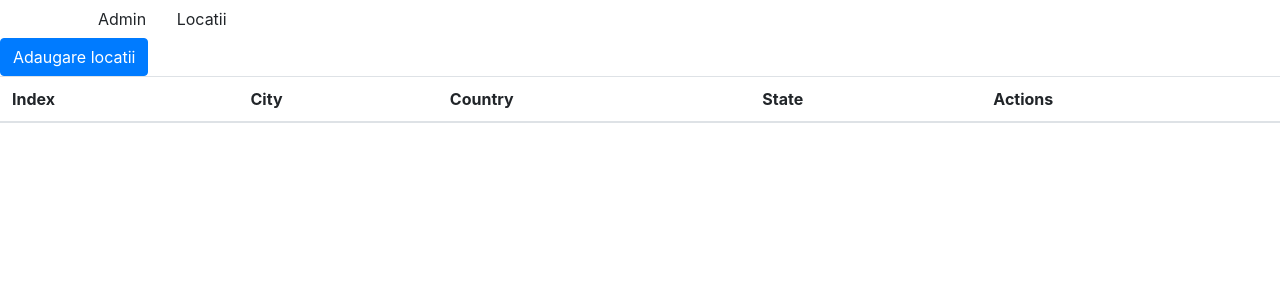
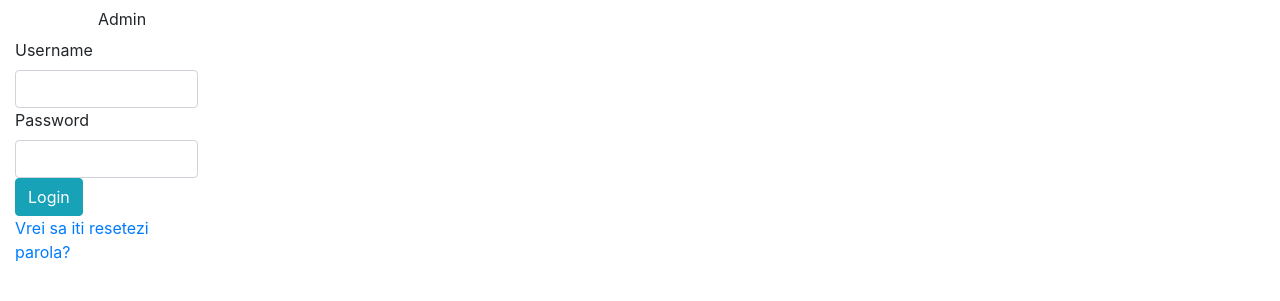
Before and after one commit to paulicaETTI/Python-Project, a Django app: page / in a window 1280 px wide. Shown: the top 301 px of the page. Run offline with Django 5.2, Linux system fonts and the light colour scheme; data that the repository does not hold is empty; some libraries are stand-ins or nearby versions.

Commit message:
mai multe chestii naspa

```diff
--- a/proiect2/app1/forms.py
+++ b/proiect2/app1/forms.py
@@ -24,10 +24,10 @@ class LocationForm(forms.ModelForm):
         country_value = self.cleaned_data.get('country')
         if self.pk:
             if location.objects.filter(city__icontains=city_value, country__icontains=country_value).exclude(id=self.pk).exists():
-                self._errors['city'] = self.error_class(['Orasul si tara deja exista!'])
+                self._errors['city'] = self.error_class(['Orasul deja exista!'])
 
         else:
             if location.objects.filter(city__icontains=city_value, country__icontains=country_value).exclude(id=self.pk).exists():
-                self._errors['city'] = self.error_class(['Orasul si tara deja exista!'])
+                self._errors['city'] = self.error_class(['Orasul deja exista!'])
 
-        return self.cleaned_data # minutul 42
+        return self.cleaned_data
--- a/proiect2/app1/views.py
+++ b/proiect2/app1/views.py
@@ -1,3 +1,5 @@
+from django.contrib.auth.decorators import login_required
+from django.contrib.auth.mixins import LoginRequiredMixin
 from django.shortcuts import render, redirect
 from django.urls import reverse
 from django.views.generic import ListView, CreateView, UpdateView
@@ -7,11 +9,11 @@ from app1.models import location
 
 
 # Create your views here.
-class LocationView(ListView):
+class LocationView(LoginRequiredMixin, ListView):
     model = location
     template_name = 'app1/location_index.html'
 
-class CreateLocationView(CreateView):
+class CreateLocationView(LoginRequiredMixin, CreateView):
     model = location
     # fields = ['city', 'country']
     form_class = LocationForm
@@ -26,7 +28,7 @@ class CreateLocationView(CreateView):
         return data
 
 
-class UpdateLocationView(UpdateView):
+class UpdateLocationView(LoginRequiredMixin, UpdateView):
     model = location
     # fields = ['city', 'country']
     form_class = LocationForm
@@ -40,10 +42,12 @@ class UpdateLocationView(UpdateView):
         data.update({'pk': self.kwargs['pk']})
         return data
 
+@login_required()
 def deactivate_location(request, pk):
     location.objects.filter(id=pk).update(active=0)
     return redirect('app1:lista_locatii')
 
+@login_required()
 def activate_location(request, pk):
     location.objects.filter(id=pk).update(active=1)
     return redirect('app1:lista_locatii')
--- a/proiect2/proiect2/settings.py
+++ b/proiect2/proiect2/settings.py
@@ -122,3 +122,9 @@ STATIC_URL = 'static/'
 # https://docs.djangoproject.com/en/5.0/ref/settings/#default-auto-field
 
 DEFAULT_AUTO_FIELD = 'django.db.models.BigAutoField'
+
+LOGIN_REDIRECT_URL = '/location'
+LOGOUT_REDIRECT_URL = '/'
+
+EMAIL_BACKEND = 'django.core.mail.backends.console.EmailBackend'
+LOGIN_URL = '/'
--- a/proiect2/proiect2/urls.py
+++ b/proiect2/proiect2/urls.py
@@ -15,11 +15,14 @@ Including another URLconf
     2. Add a URL to urlpatterns:  path('blog/', include('blog.urls'))
 """
 from django.contrib import admin
+from django.contrib.auth.views import LoginView
 from django.urls import path, include
 
 import app1
 
 urlpatterns = [
     path('admin/', admin.site.urls),
-    path('', include('app1.urls')),
+    path('location/', include('app1.urls')),
+    path('', LoginView.as_view(template_name='registration/login.html'), name='login'),
+    path('', include('django.contrib.auth.urls'), {'next_page': '/'}, name='login'),
 ]
--- a/proiect2/templates/app1/location_index.html
+++ b/proiect2/templates/app1/location_index.html
@@ -28,9 +28,9 @@
                 <td>
                     <a class="btn btn-success" href="{% url 'app1:modificare' item.id %}">Editare</a>
                     {% if item.active == 0 %}
-                        <a class="btn btn-danger" href="{% url 'app1:activeaza' item.id %}">Activeaza</a>
+                        <a class="btn btn-light" href="{% url 'app1:activeaza' item.id %}">Activeaza</a>
                     {% else %}
-                        <a class="btn btn-danger" href="{% url 'app1:dezactiveaza' item.id %}">Dezactiveaza</a>
+                        <a class="btn btn-dark" href="{% url 'app1:dezactiveaza' item.id %}">Dezactiveaza</a>
                     {% endif %}
                 </td>
             </tr>
--- a/proiect2/templates/base.html
+++ b/proiect2/templates/base.html
@@ -10,7 +10,16 @@
             <div class="col-md-12">
                 <nav>
                     <a class="btn" href="/admin/">Admin</a>
-                    <a class="btn" href="{% url 'app1:lista_locatii'%}">Locatii</a>
+
+                    {% if request.user.is_authenticated %}
+                    <a class="btn" href="{% url 'app1:lista_locatii' %}">Locatii</a>
+<!--                    <a class="btn" href="{% url 'logout' %}">Logout</a>-->
+
+                    <form method="post" action="{% url 'logout' %}">
+                        {% csrf_token %}
+                        <button type="submit">Logout</button>
+                    </form>
+                    {% endif %}
                 </nav>
             </div>
         </div>
--- /dev/null
+++ b/proiect2/templates/registration/login.html
@@ -0,0 +1,16 @@
+{% extends 'base.html' %}
+{% block content %}
+    <form method="POST">
+        {% csrf_token %}
+        <div class="col-md-2">
+            <label>Username</label>
+            <input class="form-control" name="username" type="text">
+
+            <label>Password</label>
+            <input class="form-control" name="password" type="password">
+            <button type="submit" class="btn btn-info">Login</button>
+            <span>{{ form.non_field_errors }}</span><br>
+            <a href="{% url 'password_reset' %}">Vrei sa iti resetezi parola?</a>
+        </div>
+    </form>
+{% endblock %}
--- /dev/null
+++ b/proiect2/templates/registration/password_reset_done.html
@@ -0,0 +1,6 @@
+{% extends 'base.html' %}
+{% block content %}
+    <div class="com-md-3">
+        <p>Te rugam sa verifici emailul pentru ca continua procesul de resetare al parolei!</p>
+    </div>
+{% endblock %}
```
Also changed, not shown: proiect2/templates/registration/password_reset_confirm.html (added, +21 -0 lines), proiect2/templates/registration/password_reset_email.html (added, +7 -0 lines), proiect2/templates/registration/password_reset_form.html (added, +13 -0 lines).
